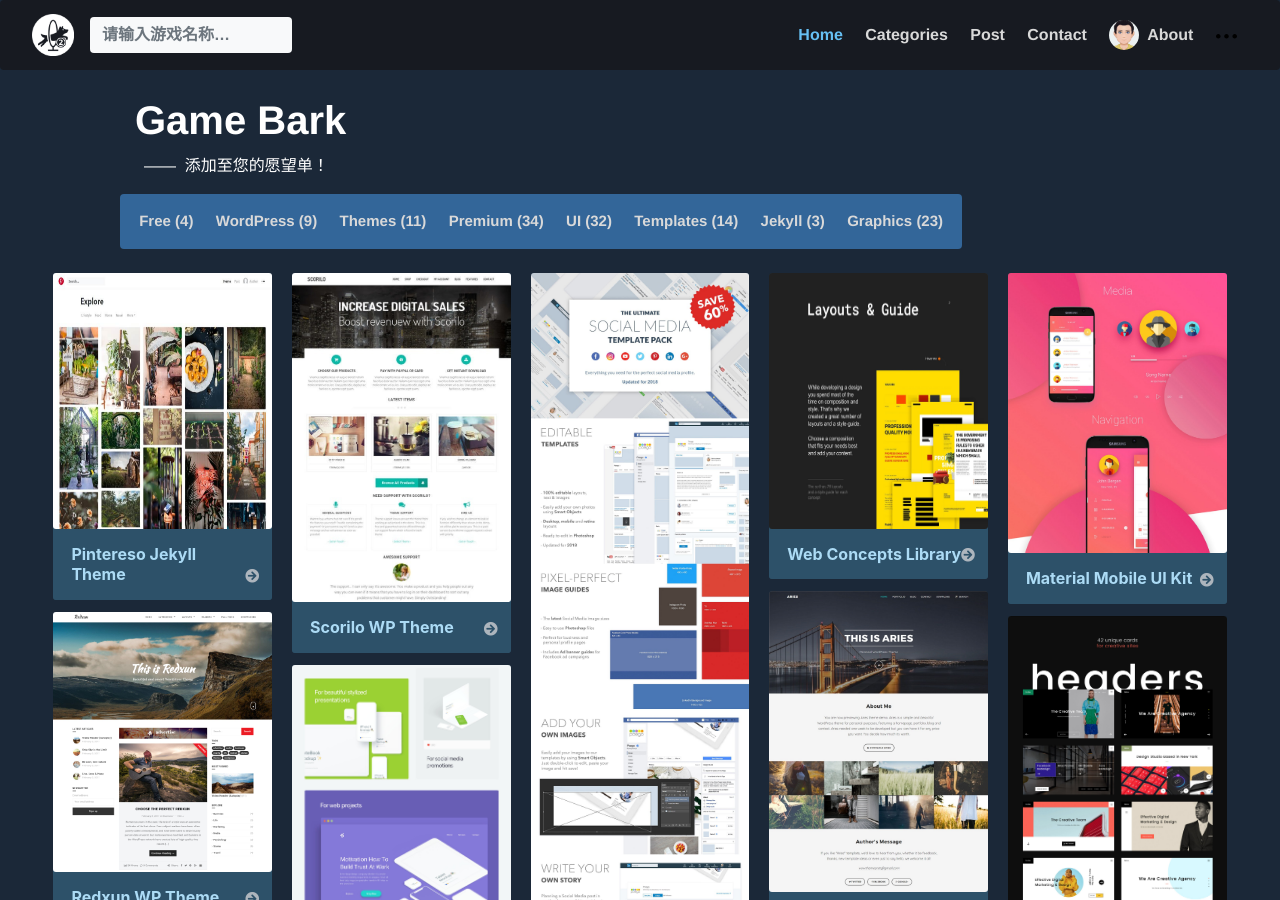
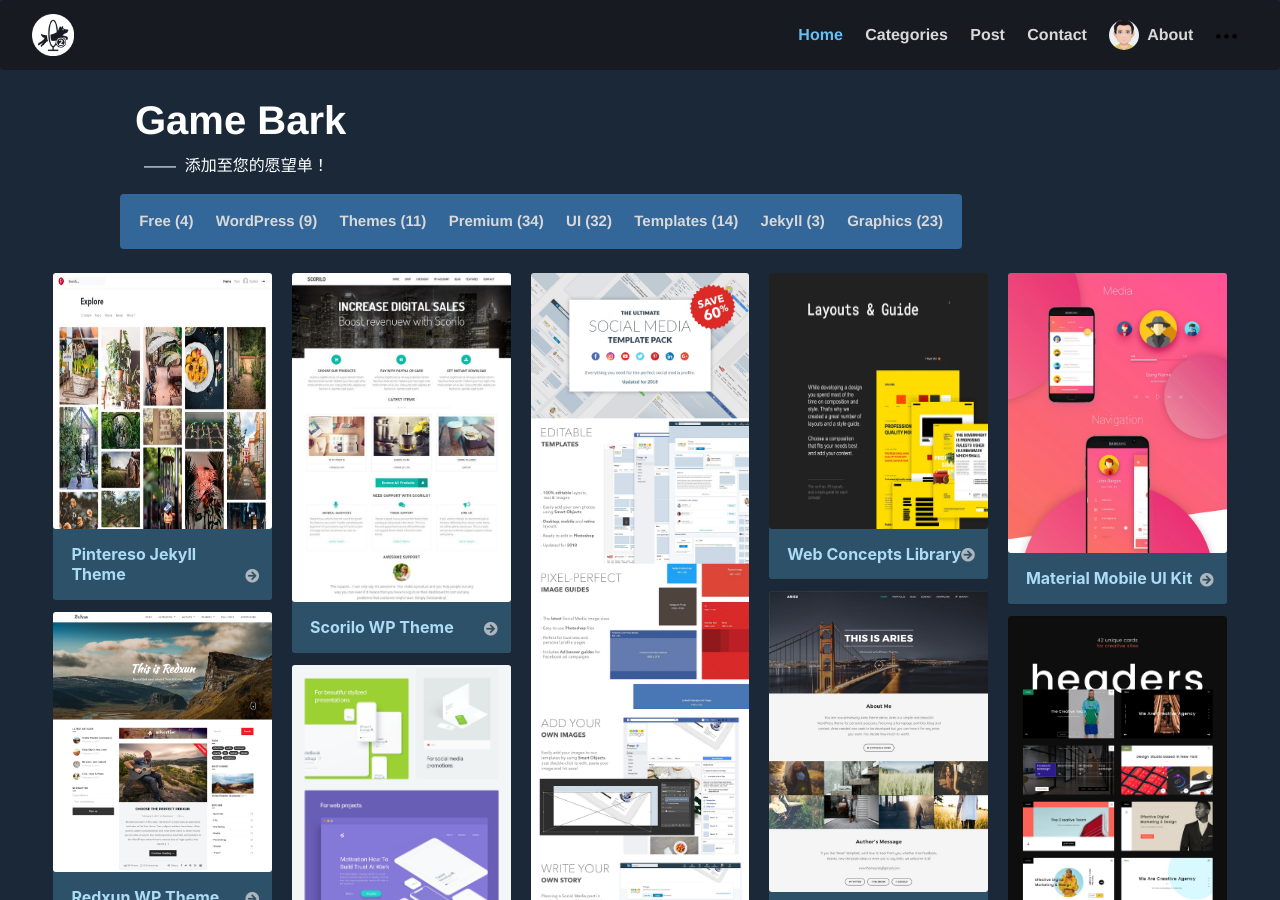
Before and after one commit to vicevolf/wishlist-gold, a Jekyll site: the page built from index.html, in a window 1280 px wide and 900 px high. Built offline with Jekyll 4.4.1, drawn with Linux system fonts in a browser that asks for light colours; nearby versions of some CDN libraries; the list of posts is cut into pages by our own code; comment, search, counter and statistics services are not loaded.

Commit message:
停用搜索

```diff
--- a/_layouts/default.html
+++ b/_layouts/default.html
@@ -30,9 +30,9 @@
     <span class="navbar-toggler-icon"></span>
     </button>
     <div class="collapse navbar-collapse" id="navbarsDefault">
-    	<ul class="navbar-nav mr-auto align-items-center">
+    	<!-- <ul class="navbar-nav mr-auto align-items-center">
             {% include search-lunr.html %}
-    	</ul>
+    	</ul> -->
     	<ul class="navbar-nav ml-auto align-items-center">
     		{% include menu-header.html %}
     	</ul>
@@ -65,7 +65,7 @@
 
     <script src="{{site.baseurl}}/assets/js/theme.js"></script>
 
-    <script src="{{site.baseurl}}/assets/js/lunr.js"></script>
+    <!-- <script src="{{site.baseurl}}/assets/js/lunr.js"></script> -->
 
     {% include tracking-footer.html %}
 
```
